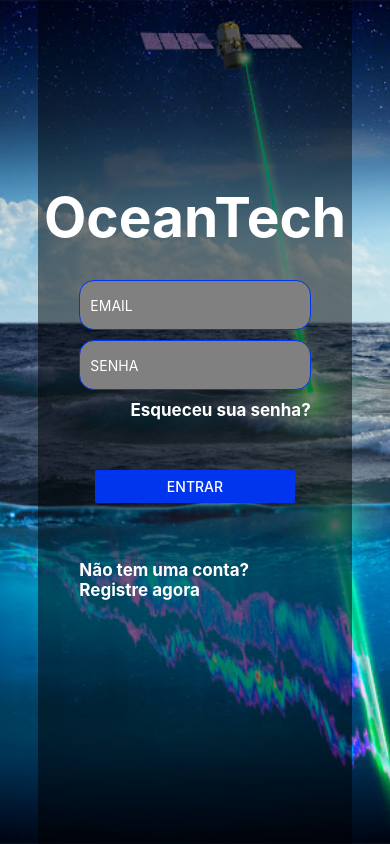
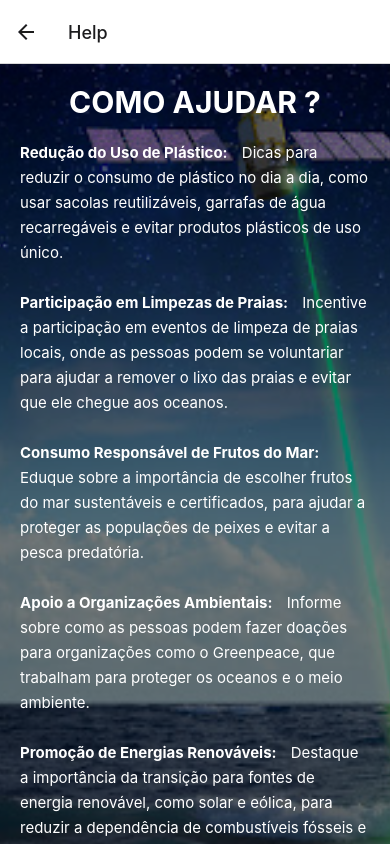
Before and after one commit to CalinaThalya/OceanTech, a React Native app: screen /Help in a window 390 px wide. Shown: the top 844 px of the page. Built offline with nearby package versions, Linux system fonts and the light colour scheme.

Commit message:
page Help

```diff
--- a/App.js
+++ b/App.js
@@ -3,6 +3,7 @@ import { NavigationContainer } from '@react-navigation/native';
 import { createStackNavigator } from '@react-navigation/stack';
 import Home from './components/Home'
 import Login from './components/Login';
+import Help from './components/Help';
 
 const Stack = createStackNavigator();
 
@@ -20,6 +21,11 @@ const App = () => {
           component={Home}
           options={{ title: 'Home' }}
           />
+           <Stack.Screen
+          name="Help"
+          component={Help}
+          options={{ title: 'Help' }}
+          />
       </Stack.Navigator>
     </NavigationContainer>
   );
--- a/components/Help.js
+++ b/components/Help.js
@@ -0,0 +1,84 @@
+import React from 'react';
+import { View, ImageBackground, Text, StyleSheet } from 'react-native';
+
+const Help = () => {
+  return (
+    <View style={styles.container}>
+      <ImageBackground source={require('../assets/laser para monitoramento dos oceanos - NASA - CALIOP.jpg')} style={styles.backgroundImage}>
+        <View style={styles.overlay}>
+          <Text style={styles.title}>COMO AJUDAR ?</Text>
+          <Text style={styles.text}>
+            <Text style={styles.topic}>Redução do Uso de Plástico:</Text>
+            <Text style={styles.content}> Dicas para reduzir o consumo de plástico no dia a dia, como usar sacolas reutilizáveis, garrafas de água recarregáveis e evitar produtos plásticos de uso único.</Text>
+            {"\n\n"}
+            <Text style={styles.topic}>Participação em Limpezas de Praias:</Text>
+            <Text style={styles.content}> Incentive a participação em eventos de limpeza de praias locais, onde as pessoas podem se voluntariar para ajudar a remover o lixo das praias e evitar que ele chegue aos oceanos.</Text>
+            {"\n\n"}
+            <Text style={styles.topic}>Consumo Responsável de Frutos do Mar:</Text>
+            <Text style={styles.content}> Eduque sobre a importância de escolher frutos do mar sustentáveis e certificados, para ajudar a proteger as populações de peixes e evitar a pesca predatória.</Text>
+            {"\n\n"}
+            <Text style={styles.topic}>Apoio a Organizações Ambientais:</Text>
+            <Text style={styles.content}> Informe sobre como as pessoas podem fazer doações para organizações como o Greenpeace, que trabalham para proteger os oceanos e o meio ambiente.</Text>
+            {"\n\n"}
+            <Text style={styles.topic}>Promoção de Energias Renováveis:</Text>
+            <Text style={styles.content}> Destaque a importância da transição para fontes de energia renovável, como solar e eólica, para reduzir a dependência de combustíveis fósseis e evitar a poluição dos oceanos.</Text>
+            {"\n\n"}
+            <Text style={styles.topic}>Conscientização sobre Derramamento de Petróleo:</Text>
+            <Text style={styles.content}> Explique os impactos negativos dos derramamentos de petróleo nos ecossistemas marinhos, incluindo danos à vida marinha, contaminação da água e prejuízos econômicos para comunidades costeiras.</Text>
+            {"\n\n"}
+            <Text style={styles.topic}>Participação em Campanhas de Advocacia:</Text>
+            <Text style={styles.content}> Incentive a participação em campanhas de advocacia e petições relacionadas à proteção dos oceanos, para pressionar governos e empresas a adotarem políticas mais sustentáveis.</Text>
+            {"\n\n"}
+            <Text style={styles.topic}>Educação Ambiental:</Text>
+            <Text style={styles.content}> Ofereça recursos educacionais sobre a importância dos oceanos, como vídeos, artigos e atividades práticas para crianças e adultos aprenderem sobre conservação marinha.</Text>
+            {"\n\n"}
+            <Text style={styles.topic}>Redução da Poluição Química:</Text>
+            <Text style={styles.content}> Forneça dicas sobre como evitar a descarga de produtos químicos nocivos nos ralos e sistemas de esgoto, e incentive o uso de produtos de limpeza e higiene pessoal ecologicamente corretos.</Text>
+            {"\n\n"}
+            <Text style={styles.topic}>Participação em Programas de Monitoramento:</Text>
+            <Text style={styles.content}> Incentive a participação em programas de monitoramento da qualidade da água e da vida marinha, para ajudar cientistas e pesquisadores a entender melhor os ecossistemas oceânicos e identificar áreas de preocupação.</Text>
+          </Text>
+        </View>
+      </ImageBackground>
+    </View>
+  );
+};
+
+const styles = StyleSheet.create({
+  container: {
+    flex: 1,
+  },
+  backgroundImage: {
+    flex: 1,
+    width: '100%',
+    height: '100%',
+    justifyContent: 'center',
+    alignItems: 'center',
+  },
+  overlay: {
+    flex: 1,
+    backgroundColor: 'rgba(0, 0, 0, 0.5)',
+    justifyContent: 'center',
+    alignItems: 'center',
+    padding: 20,
+  },
+  title: {
+    color: '#FFF',
+    fontWeight: 'bold',
+    fontSize: 30,
+    marginBottom: 20,
+  },
+  text: {
+    color: '#FFF',
+    fontSize: 15,
+    lineHeight: 25,
+  },
+  topic: {
+    fontWeight: 'bold',
+  },
+  content: {
+    marginLeft: 10,
+  },
+});
+
+export default Help;
--- a/components/Home.js
+++ b/components/Home.js
@@ -14,7 +14,7 @@ const logout = () => {
       <ImageBackground source={require('../assets/Captura de tela de 2024-05-29 13-44-55.png')} style={styles.backgroundImage}>
         <Text style={styles.subtitle}>OceanTech</Text>
         <View style={styles.row}>
-          <TouchableOpacity onPress={() => navigation.navigate('SobreNos')}>
+          <TouchableOpacity onPress={() => navigation.navigate('About')}>
             <View style={styles.buttonContainer}>
               <Image
                 source={require('../assets/7998670.png')}
@@ -32,7 +32,7 @@ const logout = () => {
               <Text style={styles.buttonText}>Vazamentos</Text>
             </View>
           </TouchableOpacity>
-          <TouchableOpacity onPress={() => navigation.navigate('Ajudar')}>
+          <TouchableOpacity onPress={() => navigation.navigate('Help')}>
             <View style={[styles.buttonContainer, styles.helpButtonContainer]}>
               <Image
                 source={require('../assets/7247540.png')}
```
